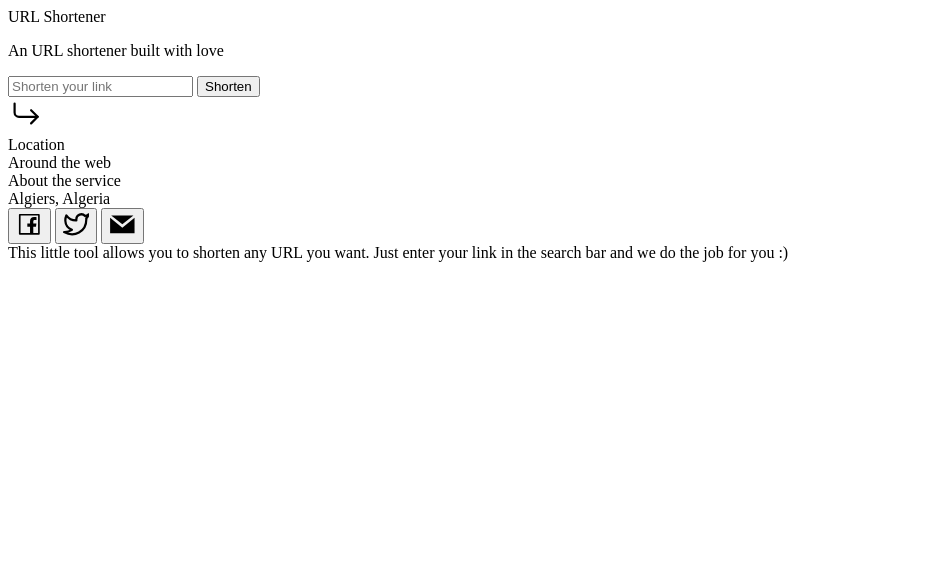
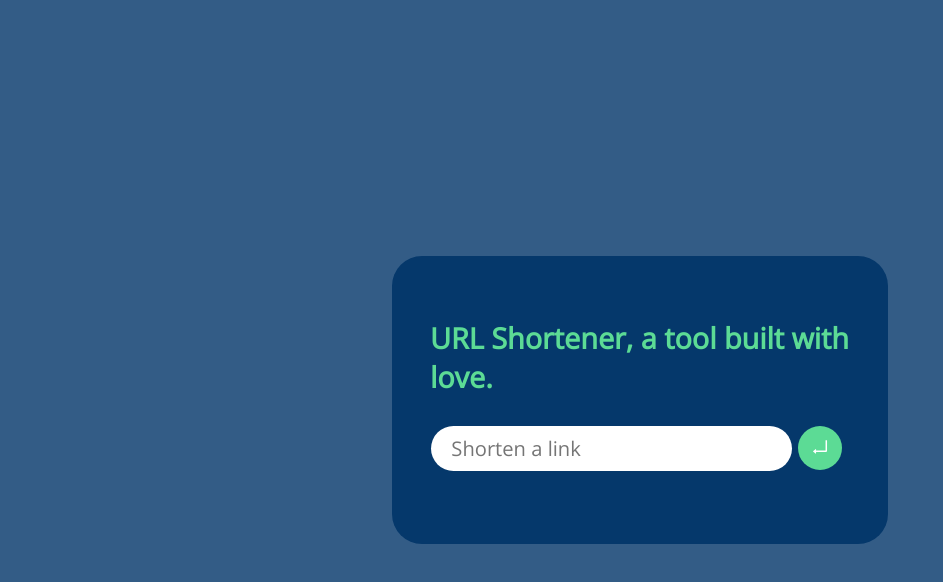
Before and after one commit to RayaneLark/URL-Shortener, a plain HTML site: page index.html in a window 1280 px wide. Shown: the whole page, without its empty margins (0-943 px from the left). Drawn offline with nearby package versions, Linux system fonts and the light colour scheme.

Commit message:
Update index.html

```diff
--- a/index.html
+++ b/index.html
@@ -1,56 +1,37 @@
 <!DOCTYPE html>
+
 <html lang="en">
 
 <head>
   <meta charset="UTF-8">
-    <meta http-equiv="X-UA-Compatible" content="IE=edge">
   <meta name="viewport" content="width=device-width, initial-scale=1.0">
-    <link rel="preconnect" href="https://fonts.googleapis.com">
-    <link rel="preconnect" href="https://fonts.gstatic.com" crossorigin>
-    <link href="https://fonts.googleapis.com/css2?family=Poppins:wght@300&display=swap" rel="stylesheet">
-    <title>URL-Shortener</title>
+  <title>URL SHORTENER</title>
+  <link rel="preconnect" href="https://fonts.gstatic.com">
+  <link href="https://fonts.googleapis.com/css2?family=Open+Sans&display=swap" rel="stylesheet">
+  <link rel="stylesheet" href="./index.css">
+  <script src="./script.js" defer></script>
 </head>
 
 <body>
 
-        <div class="title">URL Shortener</div>
-        <p class="sub-title">An URL shortener built with love</p>
-        <div class="inputcontainer">
-            <input type="url" placeholder="Shorten your link" required>
+  <div class="card">
+    <h2 class="title">URL Shortener, a tool built with love.</h2>
+    <div class="search">
+      <input type="url" class="search-bar" placeholder="Shorten a link">
       <button>
-                Shorten
+        <svg stroke="currentColor" fill="currentColor" stroke-width="0" viewBox="0 0 1024 1024"
+         height="1.5em" width="1.5em" xmlns="http://www.w3.org/2000/svg">
+         <path d="M864 170h-60c-4.4 0-8 3.6-8 8v518H310v-73c0-6.7-7.8-10.5-13-6.3l-141.9 112a8 8 0 0 0 0 12.6l141.9 112c5.3 4.2 13 .4 13-6.3v-75h498c35.3 0 64-28.7 64-64V178c0-4.4-3.6-8-8-8z"></path></svg>
+        </svg>
     </button>
     </div>
 
-        <div class="result">
-            <div class="arrow"><svg stroke="currentColor" fill="currentColor" stroke-width="0" viewBox="0 0 16 16" height="2.2em" width="2.2em" xmlns="http://www.w3.org/2000/svg"><path fill-rule="evenodd" d="M10.146 5.646a.5.5 0 01.708 0l3 3a.5.5 0 010 .708l-3 3a.5.5 0 01-.708-.708L12.793 9l-2.647-2.646a.5.5 0 010-.708z" clip-rule="evenodd"></path><path fill-rule="evenodd" d="M3 2.5a.5.5 0 00-.5.5v4A2.5 2.5 0 005 9.5h8.5a.5.5 0 000-1H5A1.5 1.5 0 013.5 7V3a.5.5 0 00-.5-.5z" clip-rule="evenodd"></path></svg></div>
-            <div class="result-link"></div>
+    <div class="link-result">
+      <h2 class="link"></h2>
     </div>
 
-        <div class="info">
-            <div class="info-title">
-                <div>Location</div>
-                <div>Around the web</div>
-                <div>About the service</div>
   </div>
-            <div class="info-text">
-                <div>Algiers, Algeria</div>
-                <div>
-                    <button>
-                    <svg stroke="currentColor" fill="currentColor" stroke-width="0" viewBox="0 0 1024 1024" height="2em" width="2em" xmlns="http://www.w3.org/2000/svg"><path d="M880 112H144c-17.7 0-32 14.3-32 32v736c0 17.7 14.3 32 32 32h736c17.7 0 32-14.3 32-32V144c0-17.7-14.3-32-32-32zm-32 736H663.9V602.2h104l15.6-120.7H663.9v-77.1c0-35 9.7-58.8 59.8-58.8h63.9v-108c-11.1-1.5-49-4.8-93.2-4.8-92.2 0-155.3 56.3-155.3 159.6v89H434.9v120.7h104.3V848H176V176h672v672z"></path></svg>
-                    </button>
-                    <button>
-                        <svg stroke="currentColor" fill="none" stroke-width="2" viewBox="0 0 24 24" stroke-linecap="round" stroke-linejoin="round" height="2em" width="2em" xmlns="http://www.w3.org/2000/svg"><path d="M23 3a10.9 10.9 0 0 1-3.14 1.53 4.48 4.48 0 0 0-7.86 3v1A10.66 10.66 0 0 1 3 4s-4 9 5 13a11.64 11.64 0 0 1-7 2c9 5 20 0 20-11.5a4.5 4.5 0 0 0-.08-.83A7.72 7.72 0 0 0 23 3z"></path></svg>
-                    </button>
-                    <button>
-                        <svg stroke="currentColor" fill="currentColor" stroke-width="0" viewBox="0 0 24 24" height="2em" width="2em" xmlns="http://www.w3.org/2000/svg"><path fill-rule="evenodd" d="M23,20 L23,6 L12,15 L1,6 L1,20 L23,20 Z M12,12 L22,4 L2,4 L12,12 Z"></path></svg>
-                    </button>
-                </div>
-                <div>
-                    This little tool allows you to shorten any URL you want. Just enter your link in the search
-                    bar and we do the job for you :)
-                </div>
-            </div>
-        </div>
+
 </body>
+
 </html>
```
Lines whose indentation alone changed are shown as unchanged.
